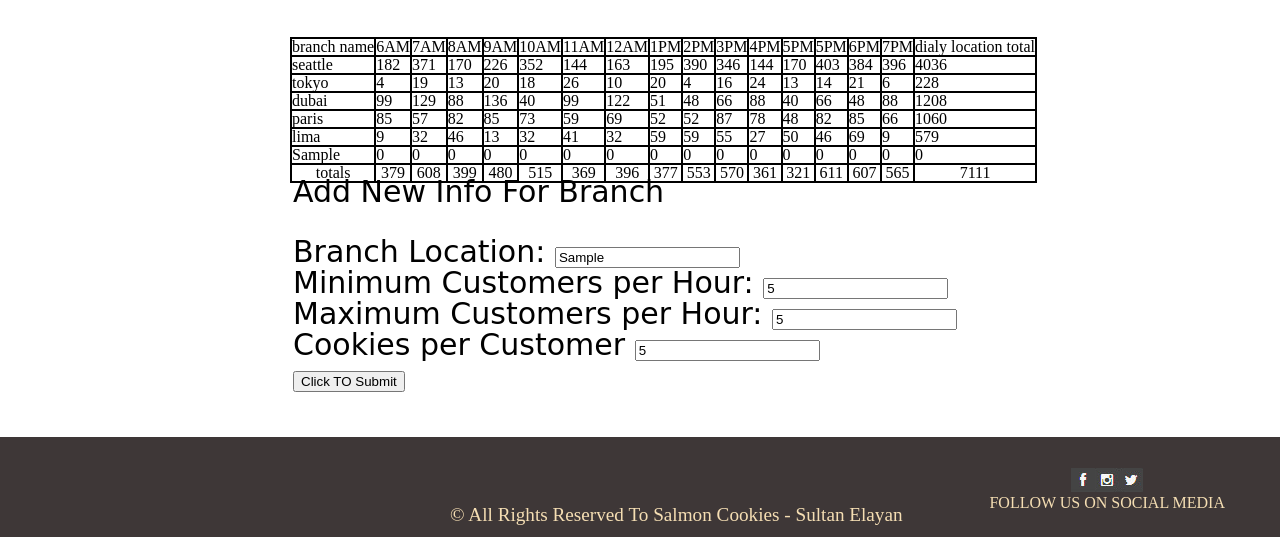
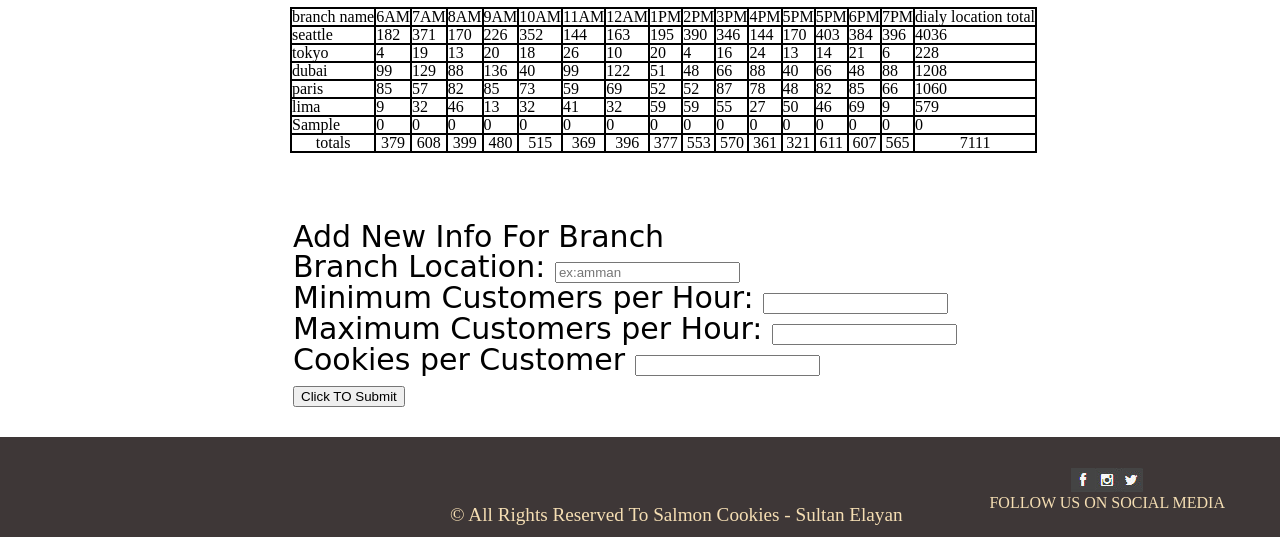
Before and after one commit to sultan-elayan/cookie-stand, a plain HTML site: page sales.html in a window 1280 px wide. Both pictures are taken after typing "Sample", "5", "5", "5" into the empty fields and a click on the input "Click TO Submit". Shown: the part 593-1130 px from the top of the page. Drawn offline with Linux system fonts and the light colour scheme; a web font is replaced by a local one.

Commit message:
final-update

```diff
--- a/css/style.css
+++ b/css/style.css
@@ -156,12 +156,10 @@ bottom: 160px;
 
 #salesh2{
     text-align: center;
-
     left: 300px;
     font-size: 40px;
     font-weight: bold;
     font-family: cursive;
-    top: 40px;
 }
 
 
@@ -229,20 +227,17 @@ footer{
 
 /* ///////////////////////////////////////////////////// */
 
-div2{
-    position: relative;
-}
-
 #parent{
 
     position: absolute;
     left: 290px;
+    top: 600px;
 }
 
 #form{
     position: absolute;
     font-size: 30px;
-    top: 770px;
+    top: 815px;
     left: 293px;
     font-family: cursive;
 }
--- a/js/app.js
+++ b/js/app.js
@@ -250,7 +250,7 @@ function submitter(event) {
     console.log(Branchs);
     //let container = document.getElementById('BranchProfiles');
     tabel.textContent = '';
-
+    branchForm.reset();
     makeHeader();
 
     for (let i = 0; i < Branchs.length; i++) {
@@ -262,4 +262,6 @@ function submitter(event) {
 
     }
     footer();
+
+
 }
--- a/sales.html
+++ b/sales.html
@@ -29,9 +29,9 @@
         <form id="form">
             <fieldset>
                 <legend>Add New Info For Branch</legend>
-                <br>
+
                 <label for="BranchLocation">Branch Location: </label>
-                <input type="text" name="BranchLocation" required>
+                <input type="text" name="BranchLocation" placeholder="ex:amman" required>
                 <br>
                 <label for="minCust">Minimum Customers per Hour: </label>
                 <input type="number" name="minCust" required>
```
